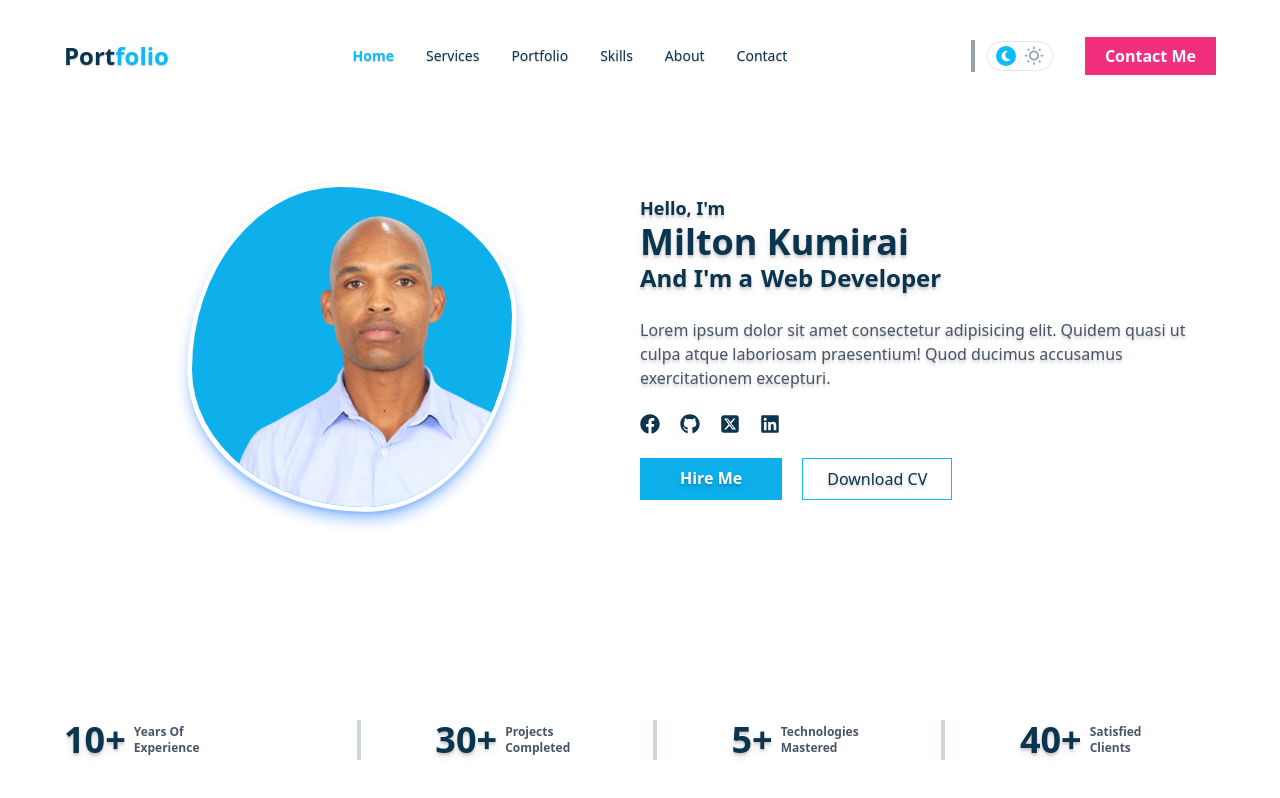
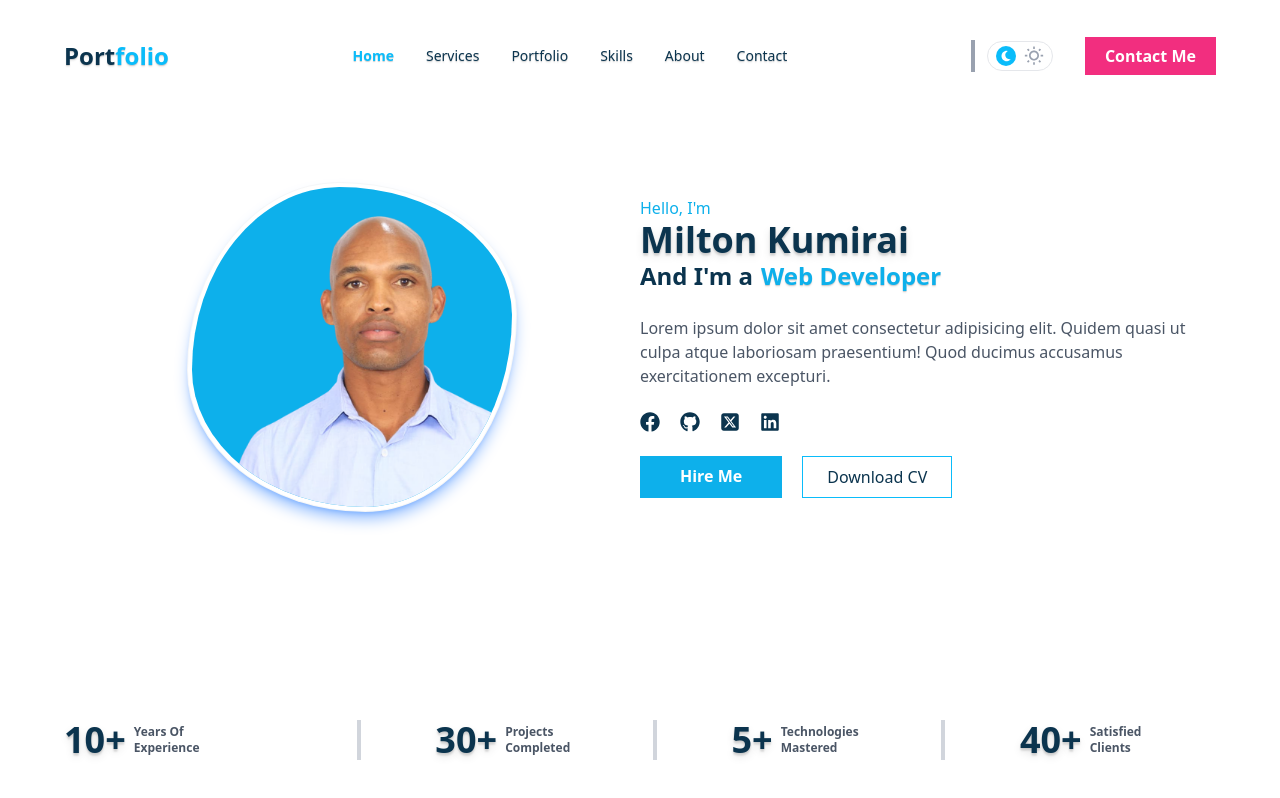
Before and after one commit to Kummirai/react-components, a Next.js app: page / in a window 1280 px wide. Built offline with nearby package versions, Linux system fonts and the light colour scheme.

Commit message:
Refactor home page text shadows

```diff
--- a/components/hero-2a/HeroTwoA.jsx
+++ b/components/hero-2a/HeroTwoA.jsx
@@ -52,16 +52,22 @@ export default function HeroTwoA({ img }) {
           </div>
         </div>
         {/* Developer details */}
-        <div className="flex flex-col justify-center gap-6 text-shadow-lg ">
-          <div className="text-[#0b344e]">
-            <h2 className="text-lg font-semibold">Hello, I'm</h2>
-            <h3 className="text-4xl font-bold ">Milton Kumirai</h3>
+        <div className="flex flex-col justify-center gap-6 ">
+          <div className="text-[#0b344e] ">
+            <h2 className="text-md font-medium text-[#0db0eb] text-shadow-none ">
+              Hello, I'm
+            </h2>
+            <h3 className="text-4xl font-bold text-shadow-lg">
+              Milton Kumirai
+            </h3>
             <h4 className="text-2xl font-semibold flex gap-2">
               <span>And I'm a</span>
-              <span>Web Developer</span>
+              <span className="text-[#0db0eb] font-bold text-shadow-sm">
+                Web Developer
+              </span>
             </h4>
           </div>
-          <p className="text-gray-600">
+          <p className="text-gray-600 text-shadow-none">
             Lorem ipsum dolor sit amet consectetur adipisicing elit. Quidem
             quasi ut culpa atque laboriosam praesentium! Quod ducimus accusamus
             exercitationem excepturi.
```
